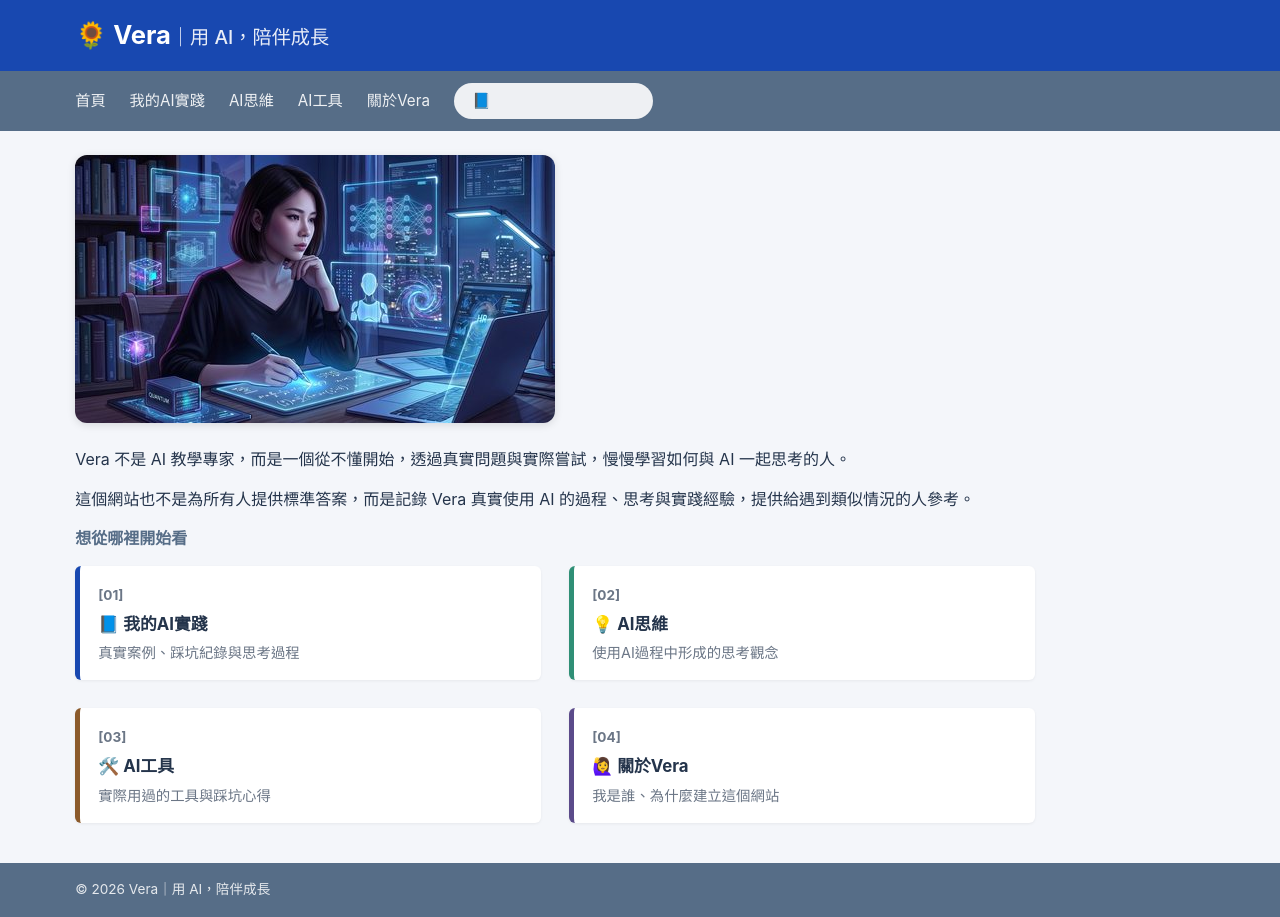
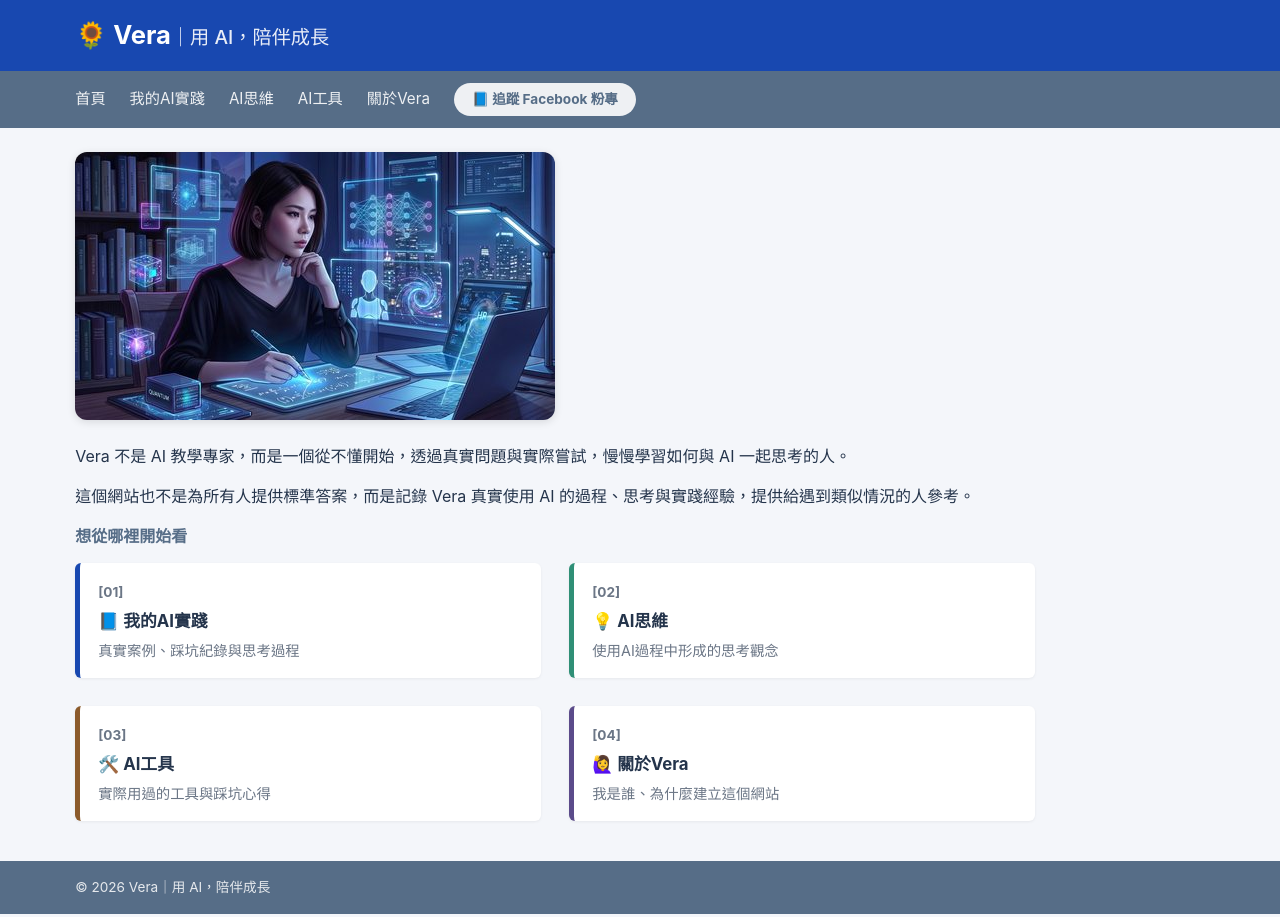
Before and after one commit to Vera-With-AI/Vera-With-AI.github.io, a Jekyll site: the page built from index.md, in a window 1280 px wide. Built offline with Jekyll 4.4.1, drawn with Linux system fonts in a browser that asks for light colours.

Commit message:
修正導覽列Facebook徽章文字被site-subnav a樣式蓋成白色的問題
Co-Authored-By: Claude Sonnet 5 <noreply@anthropic.com>

```diff
--- a/_config.yml
+++ b/_config.yml
@@ -12,7 +12,7 @@ collections:
 
 markdown: kramdown
 
-css_version: 27
+css_version: 28
 
 exclude:
   - _templates
--- a/_includes/header.html
+++ b/_includes/header.html
@@ -10,6 +10,6 @@
     <a href="{{ '/ai-thinking/' | relative_url }}">AI思維</a>
     <a href="{{ '/ai-tools/' | relative_url }}">AI工具</a>
     <a href="{{ '/about/' | relative_url }}">關於Vera</a>
-    <a class="footer-fb-badge" href="https://www.facebook.com/VeraHrAI/" target="_blank" rel="noopener">📘 追蹤 Facebook 粉專</a>
+    <a class="fb-badge" href="https://www.facebook.com/VeraHrAI/" target="_blank" rel="noopener">📘 追蹤 Facebook 粉專</a>
   </div>
 </nav>
--- a/assets/css/style.css
+++ b/assets/css/style.css
@@ -185,7 +185,7 @@ a { color: var(--navy); }
   gap: 16px;
 }
 .site-footer p { margin: 0; }
-.footer-fb-badge {
+a.fb-badge {
   display: inline-block;
   flex-shrink: 0;
   padding: 6px 18px;
@@ -196,4 +196,4 @@ a { color: var(--navy); }
   border-radius: 20px;
   text-decoration: none;
 }
-.footer-fb-badge:hover { background: rgba(255,255,255,0.85); }
+a.fb-badge:hover { background: rgba(255,255,255,0.85); }
```
